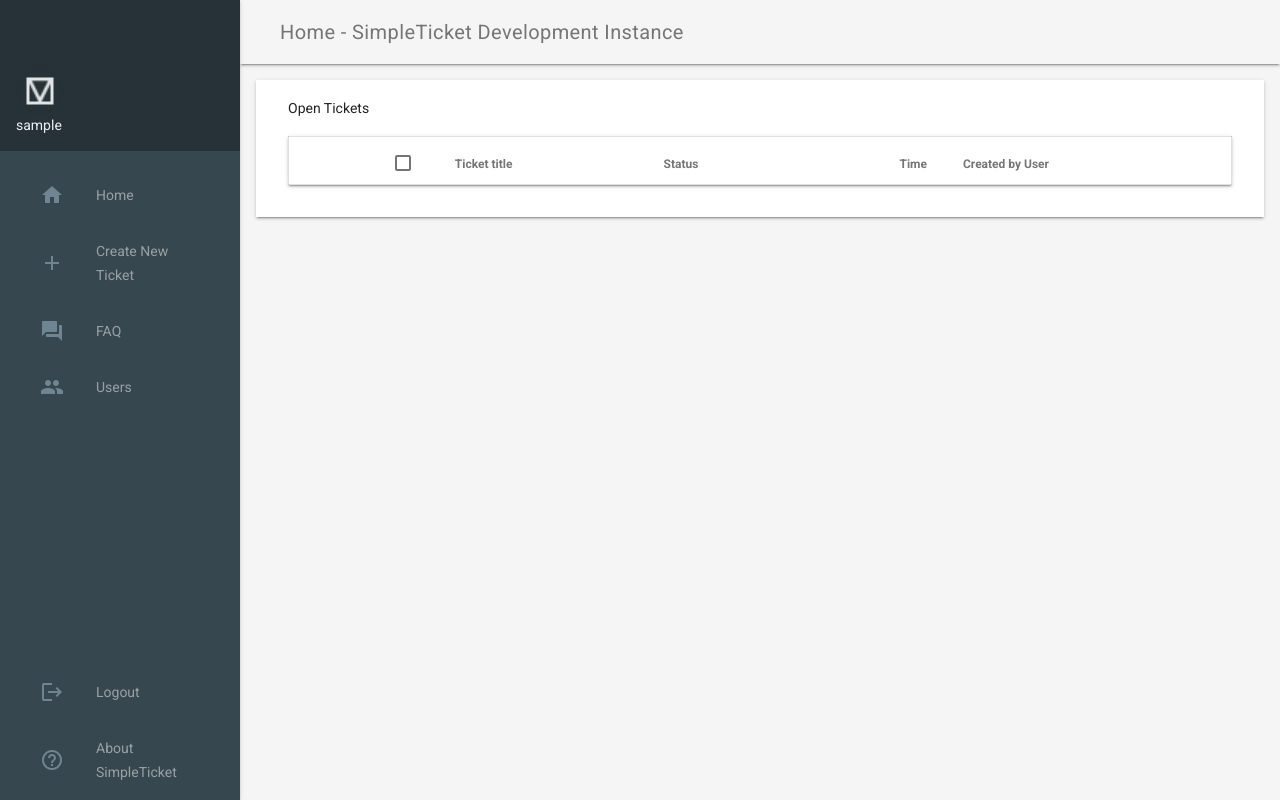
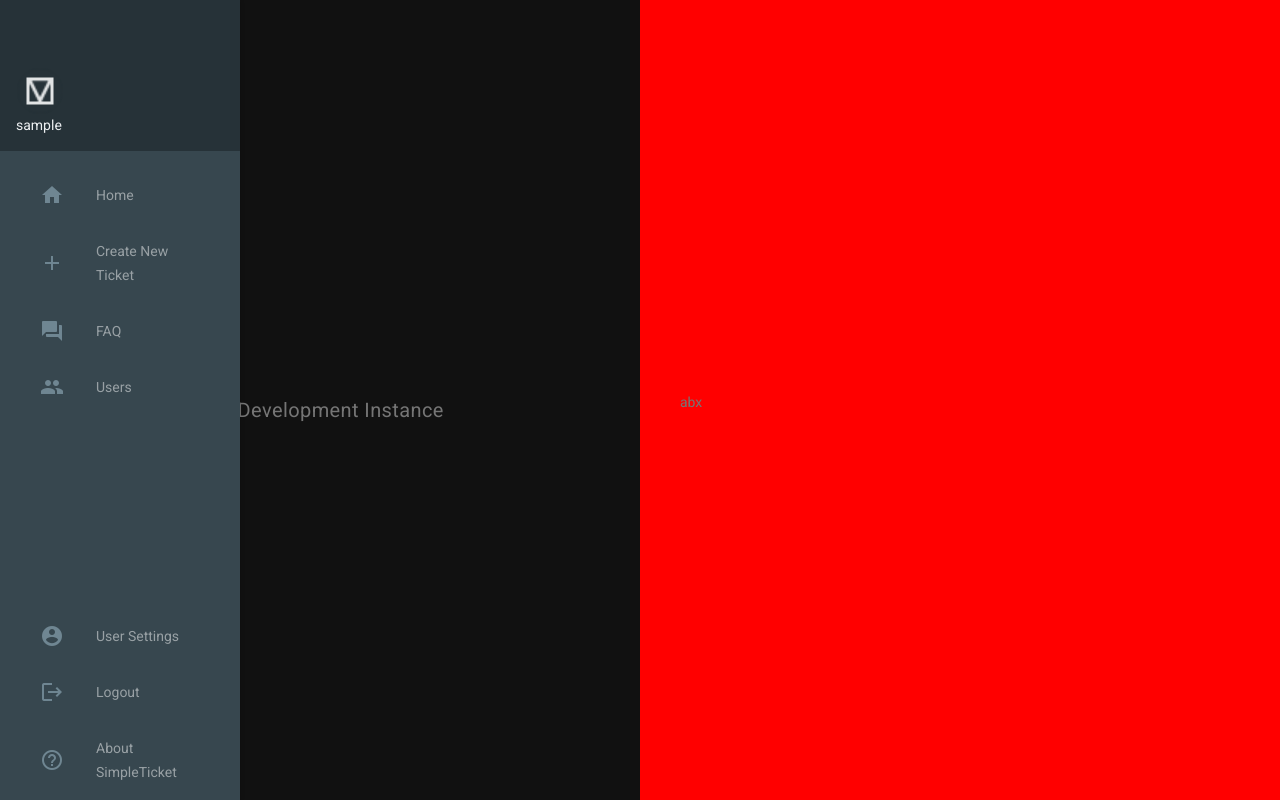
Before and after one commit to 9hax/simpleticket, a Flask app: page / in a window 1280 px wide. Run offline with Flask 2, Linux system fonts and the light colour scheme; the visitor is signed in with stand-in values (Sample User, id 1); data comes from the database, SQL or seed files in the repository; data that the repository does not hold is empty.

Commit message:
update menu items

```diff
--- a/lang/de_DE.json
+++ b/lang/de_DE.json
@@ -13,6 +13,7 @@
     "ticket": "Ticket",
     "tickets": "Tickets",
     "accounts": "Benutzer",
+    "account-settings": "Benutzereinstellungen",
     "logout": "Logout",
     "home": "Startseite",
     "create-ticket": "Ticket erstellen",
--- a/lang/en_EN.json
+++ b/lang/en_EN.json
@@ -13,6 +13,7 @@
     "ticket": "Ticket",
     "tickets": "Tickets",
     "accounts": "Users",
+    "account-settings": "User Settings",
     "logout": "Logout",
     "home": "Home",
     "create-ticket": "Create New Ticket",
--- a/static/styles.css
+++ b/static/styles.css
@@ -27,6 +27,29 @@ body {
 
 .demo-layout .mdl-layout__header .mdl-layout__drawer-button {
   color: rgba(0, 0, 0, 0.54);
+}
+
+/* Split the screen in half */
+.split {
+  height: 100%;
+  width: 50%;
+  position: fixed;
+  z-index: 1;
+  top: 0;
+  overflow-x: hidden;
+  padding-top: 20px;
+}
+
+/* Control the left side */
+.left {
+  left: 0;
+  background-color: #111;
+}
+
+/* Control the right side */
+.right {
+  right: 0;
+  background-color: red;
 }
 
 .mdl-layout__drawer .avatar {
--- a/templates/master.html
+++ b/templates/master.html
@@ -52,8 +52,11 @@
   <body>
     <div class="demo-layout mdl-layout mdl-js-layout mdl-layout--fixed-drawer mdl-layout--fixed-header">
       <header class="demo-header mdl-layout__header mdl-color--grey-100 mdl-color-text--grey-600">
-        <div class="mdl-layout__header-row">
+        <div class="mdl-layout__header-row split left">
           <span class="mdl-layout-title">{{title}} - {{sitename}}</span>
+        </div>
+        <div class="mdl-layout__header-row split right">
+          <p>abx</p>
         </div>
       </header>
       <div class="demo-drawer mdl-layout__drawer mdl-color--blue-grey-900 mdl-color-text--blue-grey-50">
@@ -74,6 +77,7 @@
           <a class="mdl-navigation__link" href="/accounts"><i class="mdl-color-text--blue-grey-400 material-icons" role="presentation">people</i>{{lang["accounts"]}}</a>
           <div class="mdl-layout-spacer"></div>
           {% if session.login %}
+          <a class="mdl-navigation__link" href="/account-settings"><i class="mdl-color-text--blue-grey-400 material-icons" role="presentation">account_circle</i>{{lang["account-settings"]}}</a>
             <a class="mdl-navigation__link" href="/logout"><i class="mdl-color-text--blue-grey-400 material-icons" role="presentation">logout</i>{{lang["logout"]}}</a>
           {% else %}
             <a class="mdl-navigation__link" href="/login"><i class="mdl-color-text--blue-grey-400 material-icons" role="presentation">login</i>{{lang["login"]}}</a>
```
